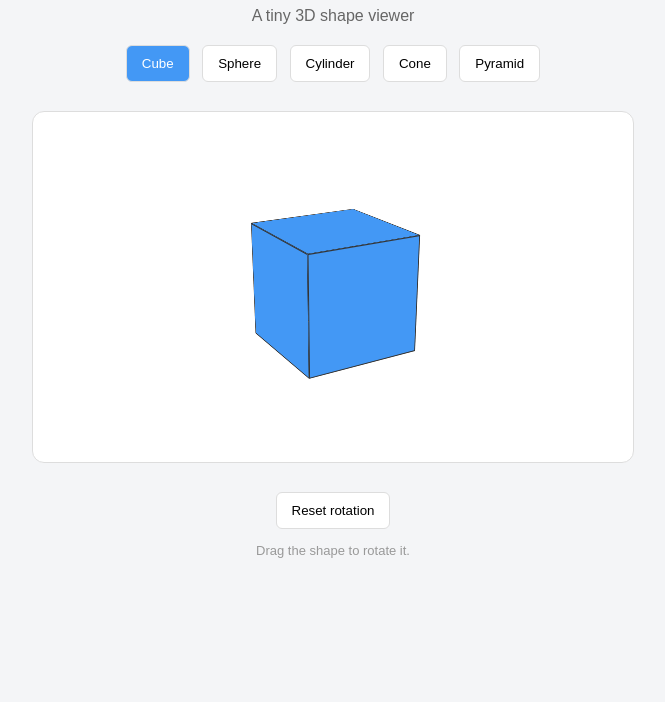
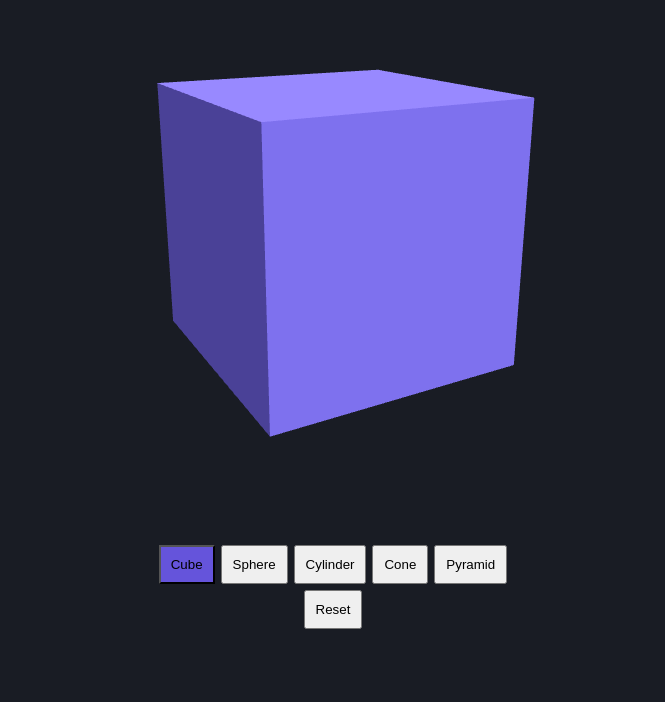
Before and after one commit to K-BIDDOLIYA/Geomini, a website: page src/index.html in a window 1280 px wide. Shown: the part 98-800 px from the top of the page, without its empty margins (307-972 px from the left). Drawn offline with nearby package versions, Linux system fonts and the light colour scheme; animation ran at ten frames a second.

Commit message:
Last commit

```diff
--- a/src/index.html
+++ b/src/index.html
@@ -1,110 +1,15 @@
-<!DOCTYPE html>
-<html lang="en">
-<head>
-    <meta charset="UTF-8">
-    <meta name="viewport" content="width=device-width, initial-scale=1.0">
-    <title>Geomini</title>
-
-    <style>
-        body {
-            font-family: Arial, sans-serif;
-            background: #f4f5f7;
-            color: #222;;
-            text-align: center;
-            margin: 0;
-            padding: 25px;
-        }
-
-        hi { margin-bottom: 5px; }
-        p { color: #666;}
-
-        #viewer {
-            height: 350px;
-            max-width: 600px;
-            margin: 25px auto;
-            background: white;
-            border: 1px solid #ddd;
-            border-radius: 12px;
-            display: flex;
-            align-items: center;
-            justify-content: center;
-            perspective: 700px;
-            cursor: grab;
-            overflow: hidden;
-        }
-
-        #shape {
-            width: 120px;
-            height: 120px;
-            position: relative;
-            transform-style: preserve-3d;
-            transform: rotateX(-20deg) rotateY(30deg);
-        }
-
-        .face {
-            position: absolute;
-            width: 120px;
-            height: 120px;
-            background: #4398f5;
-            border: 1px solid #333;
-            box-sizing: border-box;
-        }
-
-        .front { transform: translateZ(60px);}
-        .back { transform: rotateY(180deg) translateZ(60px);}
-        .right { transform: rotateY(90deg) translateZ(60px);}
-        .left { transform: rotateY(-90deg) translateZ(60px);}
-        .top { transform: rotateX(90deg) translateZ(60px);}
-        .bottom { transform: rotateX(-90deg) translateZ(60px);}
-
-        button {
-            padding: 10px 15px;
-            margin: 4px;
-            border: 1px solid #ddd;
-            background: white;
-            border-radius: 6px;
-            cursor: pointer;
-        }
-
-        button:hover { background: #e7f1ff; }
-
-        button.selected {
-            background: #4398f5;
-            color: white;
-        }
-
-        #controls { max-width: 600px; margin: auto; }
-
-        #hint {font-size: 13px; color: #999; margin-top: 10px;}
-    </style>
-</head>
-
-<body>
-
-    <h1>Tiny3D</h1>
-    <p>A tiny 3D shape viewer</p>
-
-    <div id="controls">
-        <button class="selected" onclick="changeShape('Cube',this)">Cube</button>
-        <button onclick="changeShape('Sphere',this)">Sphere</button>
-        <button onclick="changeShape('Cylinder',this)">Cylinder</button>
-        <button onclick="changeShape('Cone',this)">Cone</button>
-        <button onclick="changeShape('Pyramid',this)">Pyramid</button>
-    </div>
-
-    <div id="viewer">
-        <div id="shape">
-            <div class="face front"></div>
-            <div class="face back"></div>
-            <div class="face right"></div>
-            <div class="face left"></div>
-            <div class="face top"></div>
-            <div class="face bottom"></div>
-        </div>
-    </div>
-
-    <button onclick="resetRotation()">Reset rotation</button>
-    <p id="hint">Drag the shape to rotate it.</p>
-
-</body>
-</html>
+<!doctype html>
+<html><head><meta name="viewport" content="width=device-width,initial-scale=1"><style>body{margin:0;background:#191c24;color:white;font:14px Arial}#view{height:80vh}button{margin:3px;padding:10px}</style></head><body>
+<div id="view"></div><center><div id="buttons"></div><button id="reset">Reset</button></center>
+<script type="module">
+import * as T from 'https://cdn.jsdelivr.net/npm/three@0.160.0/build/three.module.js';
+const view=document.querySelector('#view'),scene=new T.Scene(),camera=new T.PerspectiveCamera(45,1,.1,100),renderer=new T.WebGLRenderer({antialias:true});
+scene.background=new T.Color(0x191c24);camera.position.z=5;renderer.setPixelRatio(Math.min(devicePixelRatio,2));view.append(renderer.domElement);
+scene.add(new T.HemisphereLight(0xffffff,0x555577,2));const light=new T.DirectionalLight(0xffffff,3);light.position.set(3,4,5);scene.add(light);
+const material=new T.MeshStandardMaterial({color:0x8274f5}),geometries={Cube:()=>new T.BoxGeometry(1.7,1.7,1.7),Sphere:()=>new T.SphereGeometry(1,24,16),Cylinder:()=>new T.CylinderGeometry(.8,.8,1.8,24),Cone:()=>new T.ConeGeometry(1,1.8,24),Pyramid:()=>new T.ConeGeometry(1,1.8,4)};let shape;
+function select(name){if(shape){scene.remove(shape);shape.geometry.dispose()}shape=new T.Mesh(geometries[name](),material);shape.rotation.set(.3,.5,0);scene.add(shape);document.querySelectorAll('[data-shape]').forEach(b=>b.style.background=b.textContent===name?'#6554db':'')}
+for(const name in geometries){const b=document.createElement('button');b.textContent=name;b.dataset.shape='';b.onclick=()=>select(name);document.querySelector('#buttons').append(b)}
+document.querySelector('#reset').onclick=()=>shape.rotation.set(0,0,0);
+let drag=false,x=0,y=0;view.onpointerdown=e=>{drag=true;x=e.clientX;y=e.clientY;view.setPointerCapture(e.pointerId)};view.onpointerup=view.onpointercancel=()=>drag=false;view.onpointermove=e=>{if(drag){shape.rotation.y+=(e.clientX-x)*.01;shape.rotation.x+=(e.clientY-y)*.01;x=e.clientX;y=e.clientY}};
+function resize(){renderer.setSize(view.clientWidth,view.clientHeight);camera.aspect=view.clientWidth/view.clientHeight;camera.updateProjectionMatrix()}window.onresize=resize;resize();select('Cube');(function animate(){requestAnimationFrame(animate);renderer.render(scene,camera)})();
+</script></body></html>
```
Also changed, not shown: dist/index.html, dist/uri.txt.
